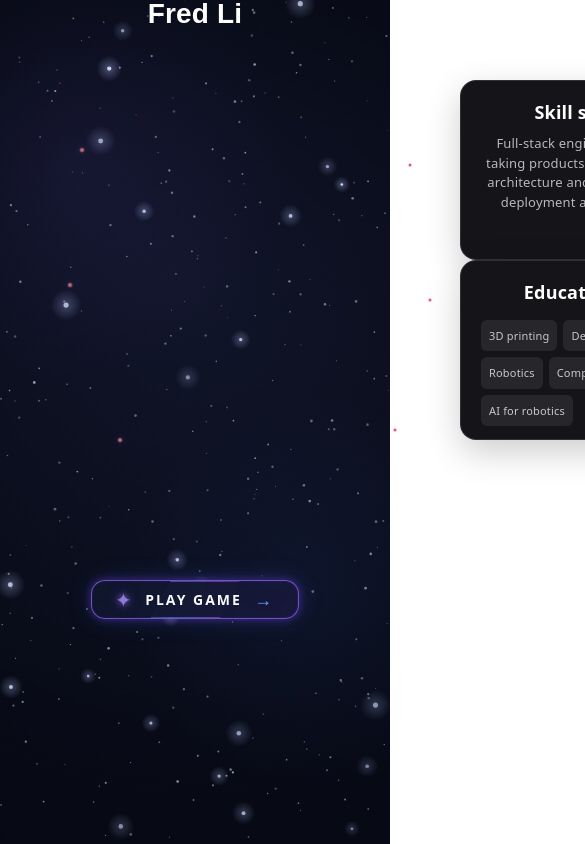
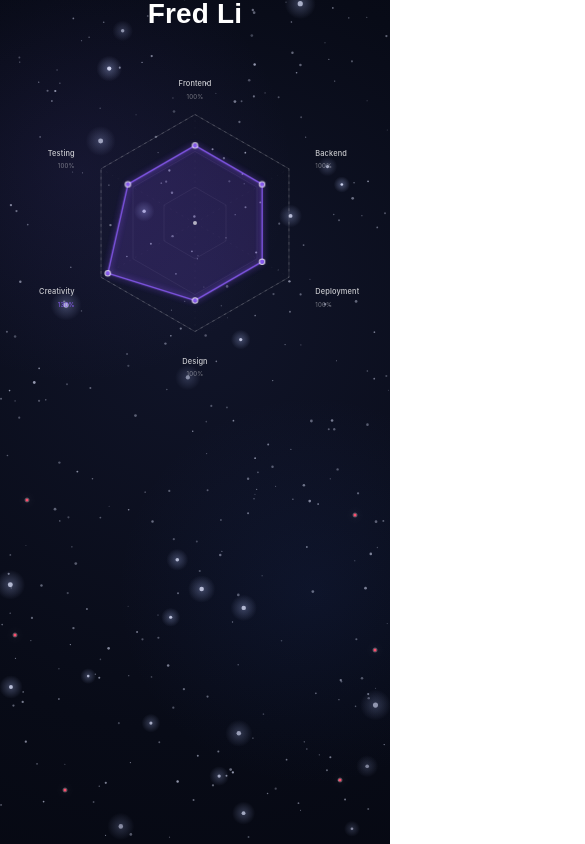
Before and after one commit to FredLi1105/WhoIam, a React (Vite) app: page / in a window 390 px wide. Before the commit this address led to /home. Shown: the top 844 px of the page, 585 px wide, since content can reach past the window. Built offline with nearby package versions, Linux system fonts and the light colour scheme.

Commit message:
RWD added

```diff
--- a/src/component/Background.tsx
+++ b/src/component/Background.tsx
@@ -100,6 +100,19 @@ function Background() {
 
       mouse.x = -1000;
       mouse.y = -1000;
+    };
+
+    const handlePointerMove = (event: PointerEvent) => {
+      mouse.previousX = mouse.x;
+      mouse.previousY = mouse.y;
+
+      mouse.x = event.clientX;
+      mouse.y = event.clientY;
+      mouse.active = true;
+    };
+
+    const handlePointerEnd = () => {
+      handleMouseLeave();
     };
 
     const updateStars = () => {
@@ -315,6 +328,12 @@ function Background() {
 
     window.addEventListener("mouseleave", handleMouseLeave);
 
+    window.addEventListener("pointermove", handlePointerMove);
+
+    window.addEventListener("pointerup", handlePointerEnd);
+
+    window.addEventListener("pointercancel", handlePointerEnd);
+
     return () => {
       cancelAnimationFrame(animationFrame);
 
@@ -323,6 +342,12 @@ function Background() {
       window.removeEventListener("mousemove", handleMouseMove);
 
       window.removeEventListener("mouseleave", handleMouseLeave);
+
+      window.removeEventListener("pointermove", handlePointerMove);
+
+      window.removeEventListener("pointerup", handlePointerEnd);
+
+      window.removeEventListener("pointercancel", handlePointerEnd);
     };
   }, []);
 
--- a/src/component/ConstellationReveal.tsx
+++ b/src/component/ConstellationReveal.tsx
@@ -194,13 +194,36 @@ const ConstellationReveal: React.FC<ConstellationRevealProps> = ({
     setIsHovered(false);
   };
 
+  const handlePointerEnter = (event: React.PointerEvent<HTMLDivElement>) => {
+    if (event.pointerType === "mouse") {
+      handleMouseEnter();
+    }
+  };
+
+  const handlePointerLeave = (event: React.PointerEvent<HTMLDivElement>) => {
+    if (event.pointerType === "mouse") {
+      handleMouseLeave();
+    }
+  };
+
+  const handlePointerDown = (event: React.PointerEvent<HTMLDivElement>) => {
+    if (event.pointerType === "touch") {
+      if (isHovered) {
+        handleMouseLeave();
+      } else {
+        handleMouseEnter();
+      }
+    }
+  };
+
   return (
     <div
       className={`constellation-reveal ${
         isHovered ? "constellation-reveal--active" : ""
       }`}
-      onMouseEnter={handleMouseEnter}
-      onMouseLeave={handleMouseLeave}
+      onPointerEnter={handlePointerEnter}
+      onPointerLeave={handlePointerLeave}
+      onPointerDown={handlePointerDown}
     >
       <div className="constellation-reveal__stage">
         {TARGET_POINTS.map((_, index) => {
--- a/src/component/ProjectExpansion.tsx
+++ b/src/component/ProjectExpansion.tsx
@@ -19,6 +19,7 @@ interface ProjectExpansionProps {
 }
 
 const CARD_WIDTH = 260;
+const CARD_HEIGHT = 180;
 const CARD_GAP = 18;
 
 const ProjectExpansion: React.FC<ProjectExpansionProps> = ({
@@ -57,6 +58,27 @@ const ProjectExpansion: React.FC<ProjectExpansionProps> = ({
     setVisibleCount(1);
   };
 
+  const handlePointerEnter = (event: React.PointerEvent<HTMLDivElement>) => {
+    if (event.pointerType === "mouse") {
+      handleMouseEnter();
+    }
+  };
+
+  const handlePointerLeave = (event: React.PointerEvent<HTMLDivElement>) => {
+    if (event.pointerType === "mouse") {
+      handleMouseLeave();
+    }
+  };
+
+  const handlePointerDown = (event: React.PointerEvent<HTMLDivElement>) => {
+    if (event.pointerType === "touch") {
+      setIsHovered((isExpanded) => !isExpanded);
+      setVisibleCount((count) =>
+        count > 1 ? 1 : Math.min(2, components.length),
+      );
+    }
+  };
+
   if (!components.length) {
     return null;
   }
@@ -64,8 +86,17 @@ const ProjectExpansion: React.FC<ProjectExpansionProps> = ({
   return (
     <div
       className="project-expansion"
-      onMouseEnter={handleMouseEnter}
-      onMouseLeave={handleMouseLeave}
+      onPointerEnter={handlePointerEnter}
+      onPointerLeave={handlePointerLeave}
+      onPointerDown={handlePointerDown}
+      style={
+        {
+          "--expanded-height": `${
+            visibleCount * CARD_HEIGHT +
+            Math.max(0, visibleCount - 1) * CARD_GAP
+          }px`,
+        } as React.CSSProperties
+      }
     >
       <div className="project-expansion__stage">
         {components.slice(0, visibleCount).map((component, index) => {
@@ -82,6 +113,7 @@ const ProjectExpansion: React.FC<ProjectExpansionProps> = ({
               style={
                 {
                   "--card-offset": `${offset}px`,
+                  "--card-index": index,
                   "--animation-duration": `${duration}ms`,
                 } as React.CSSProperties
               }
--- a/src/index.css
+++ b/src/index.css
@@ -143,6 +143,41 @@ a {
   isolation: isolate;
 }
 
+.main-content {
+  display: flex;
+  flex-direction: row;
+  align-items: flex-start;
+  justify-content: space-between;
+  gap: 32px;
+  width: 100%;
+  min-width: 0;
+  padding: 80px 40px;
+}
+
+.main-content > * {
+  min-width: 0;
+}
+
+@media (max-width: 900px) {
+  .main-content {
+    flex-direction: column;
+    align-items: center;
+    gap: 32px;
+    padding: 48px 20px;
+  }
+
+  .main-content .skill-radar {
+    width: min(520px, 100%);
+    height: auto;
+  }
+
+  .main-content .flex-column {
+    align-items: center;
+    width: 100%;
+    gap: 24px;
+  }
+}
+
 .hero {
   position: relative;
 
--- a/src/layout/Main.tsx
+++ b/src/layout/Main.tsx
@@ -14,17 +14,7 @@ export function MainLayout() {
       <header className="main-header  margin-top-20">
         <IntroLogo initials="FL" name="Fred Li" />
       </header>
-      <main
-        className="main-content margin-top-20"
-        style={{
-          display: "flex",
-          flexDirection: "row",
-          alignItems: "space-between",
-          width: "100vw",
-          justifyContent: "space-between",
-          padding: "80px 40px",
-        }}
-      >
+      <main className="main-content margin-top-20">
         <SkillRadar
           skills={[
             { label: "Frontend", value: 100 },
--- a/src/router/AppRouter.tsx
+++ b/src/router/AppRouter.tsx
@@ -22,10 +22,9 @@ function AppRouter() {
   return (
     <BrowserRouter basename={basename}>
       <Routes>
-        <Route path="/home" element={<HomePage />} />
+        <Route path="/" element={<HomePage />} />
         <Route path="/game" element={<GalaxyDefense />} />
-        <Route path="/" element={<Navigate to="/home" replace />} />
-        <Route path="*" element={<Navigate to="/home" replace />} />
+        <Route path="*" element={<Navigate to="/" replace />} />
       </Routes>
     </BrowserRouter>
   );
--- a/src/style/Background.css
+++ b/src/style/Background.css
@@ -7,7 +7,9 @@
 
   z-index: -10;
 
-  pointer-events: none;
+  pointer-events: auto;
+
+  touch-action: none;
 
   display: block;
 }
--- a/src/style/ProjectExpansion.css
+++ b/src/style/ProjectExpansion.css
@@ -8,6 +8,8 @@
 
   overflow: visible;
   z-index: 10;
+
+  transition: height 250ms ease;
 }
 
 .project-expansion__stage {
@@ -99,3 +101,44 @@
     transform: translateX(0);
   }
 }
+
+@media (max-width: 900px) {
+  .project-expansion {
+    width: min(var(--card-width), calc(100vw - 40px));
+    height: var(--expanded-height);
+  }
+
+  .project-expansion__stage {
+    height: var(--expanded-height);
+  }
+
+  .project-component-card {
+    top: calc(var(--card-index) * (var(--card-height) + 18px));
+    right: 0;
+    left: 0;
+    width: 100%;
+  }
+
+  .project-component-card--anchor {
+    top: 0;
+  }
+
+  .project-component-card--animated {
+    right: auto;
+    animation-name: project-slide-down;
+  }
+}
+
+@keyframes project-slide-down {
+  from {
+    opacity: 0;
+    transform: translateY(
+      calc(var(--card-index) * (var(--card-height) + 18px))
+    );
+  }
+
+  to {
+    opacity: 1;
+    transform: translateY(0);
+  }
+}
```
